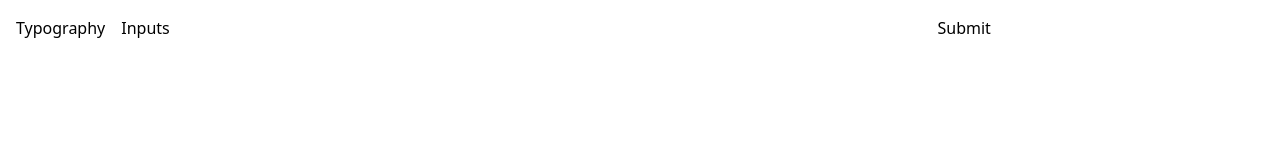
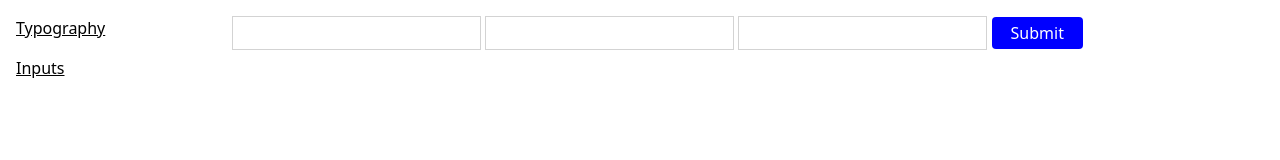
Before and after one commit to j-toscani/core-styles, a website: page example/index.html in a window 1280 px wide. Both pictures are taken after a click on the link "Inputs". Drawn offline with nearby package versions, Linux system fonts and the light colour scheme; files that its build step writes are made by us from their sources.

Commit message:
feat: split default, add colors, inputs, update layout

```diff
--- /dev/null
+++ b/src/_colors.scss
@@ -0,0 +1,13 @@
+@layer default {
+    :root {
+        --color-accent: blue;
+        --color-accent-contrast: white;
+
+        --color-success: green;
+        --color-fail: red;
+        --color-warn: yellow;
+        --color-info: gray;
+
+        --light-grey: lightgray;
+    }
+}
--- /dev/null
+++ b/src/_inputs.scss
@@ -0,0 +1,27 @@
+@layer default {
+    input:not([type="checkbox"], [type="radio"]),
+    select {
+        padding: var(--spacing-1) var(--spacing-2);
+        border: 1px solid var(--light-grey);
+    }
+
+    input[data-no-arrows]::-webkit-outer-spin-button,
+    input[data-no-arrows]::-webkit-inner-spin-button {
+        -webkit-appearance: none;
+        margin: 0;
+    }
+
+    /* Firefox */
+    input[data-no-arrows] {
+        -moz-appearance: textfield;
+    }
+
+    button {
+        font-size: var(--font-size-base);
+        padding: var(--spacing-1) var(--spacing-2);
+        min-width: 10ch;
+        background-color: var(--color-accent);
+        color: var(--color-accent-contrast);
+        border-radius: var(--spacing-1);
+    }
+}
--- a/src/_layout.scss
+++ b/src/_layout.scss
@@ -43,4 +43,17 @@
     .content-center {
         place-content: center center;
     }
+
+    .flex-row {
+        flex-direction: row;
+    }
+    .flex-column {
+        flex-direction: column;
+    }
+    .flex-row-reverse {
+        flex-direction: row-reverse;
+    }
+    .flex-column-reverse {
+        flex-direction: column-reverse;
+    }
 }
--- a/src/_default.scss
+++ b/src/_typography.scss
@@ -28,11 +28,6 @@
         @for $i from 1 through 20 {
             --spacing-#{$i}: #{$i * 0.25rem};
         }
-
-        --color-success: green;
-        --color-fail: red;
-        --color-warn: yellow;
-        --color-info: gray;
     }
 
     h1,
@@ -73,4 +68,18 @@
     small {
         font-size: var(--font-size-small);
     }
+
+    a {
+        text-decoration: underline;
+    }
 }
+
+@layer utility {
+    .underline {
+        text-decoration: underline;
+    }
+
+    .uppercase {
+        text-transform: uppercase;
+    }
+}
--- a/src/input.scss
+++ b/src/input.scss
@@ -1,5 +1,7 @@
 @use "./layers";
+@use "./inputs";
+@use "./colors";
 @use "./tailwind-preflight.css";
 @use "./spacing";
-@use "./default";
+@use "./typography";
 @use "./layout";
```
